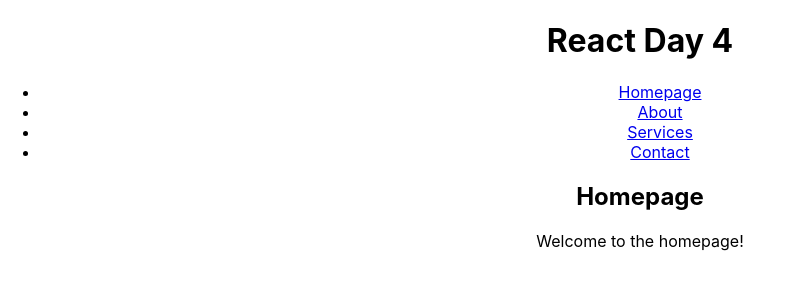
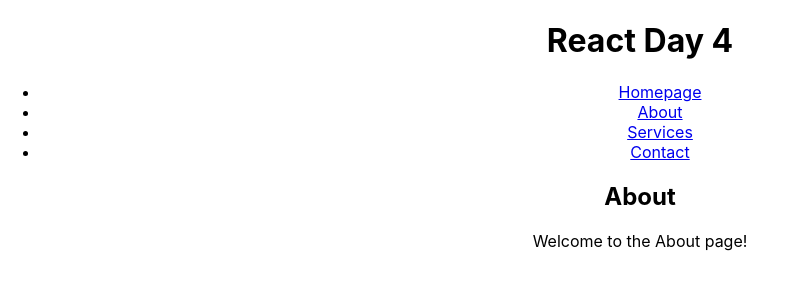
Before and after one commit to charlyee/wb-react-day-7, a React (Create React App) app: page /about in a window 1280 px wide. Shown: the top 300 px of the page, without its empty margins (0-786 px from the left). Built offline with nearby package versions, Linux system fonts and the light colour scheme.

Commit message:
Fix router.

```diff
--- a/package.json
+++ b/package.json
@@ -13,6 +13,7 @@
     "@types/react-router-dom": "^5.1.4",
     "react": "^16.13.1",
     "react-dom": "^16.13.1",
+    "react-router-dom": "^5.1.2",
     "react-scripts": "3.4.1",
     "typescript": "^3.7.5"
   },
--- a/src/App.tsx
+++ b/src/App.tsx
@@ -35,7 +35,7 @@ class App extends React.Component {
             </ul>
           </nav>
           <Switch>
-            <Route path="/">
+            <Route exact path="/">
               <Home />
               {/* You can place other elements/classes/components/tags here too! */}
             </Route>
```
Also changed, not shown: 1 other file (tests, documents, lock files or other folders).
